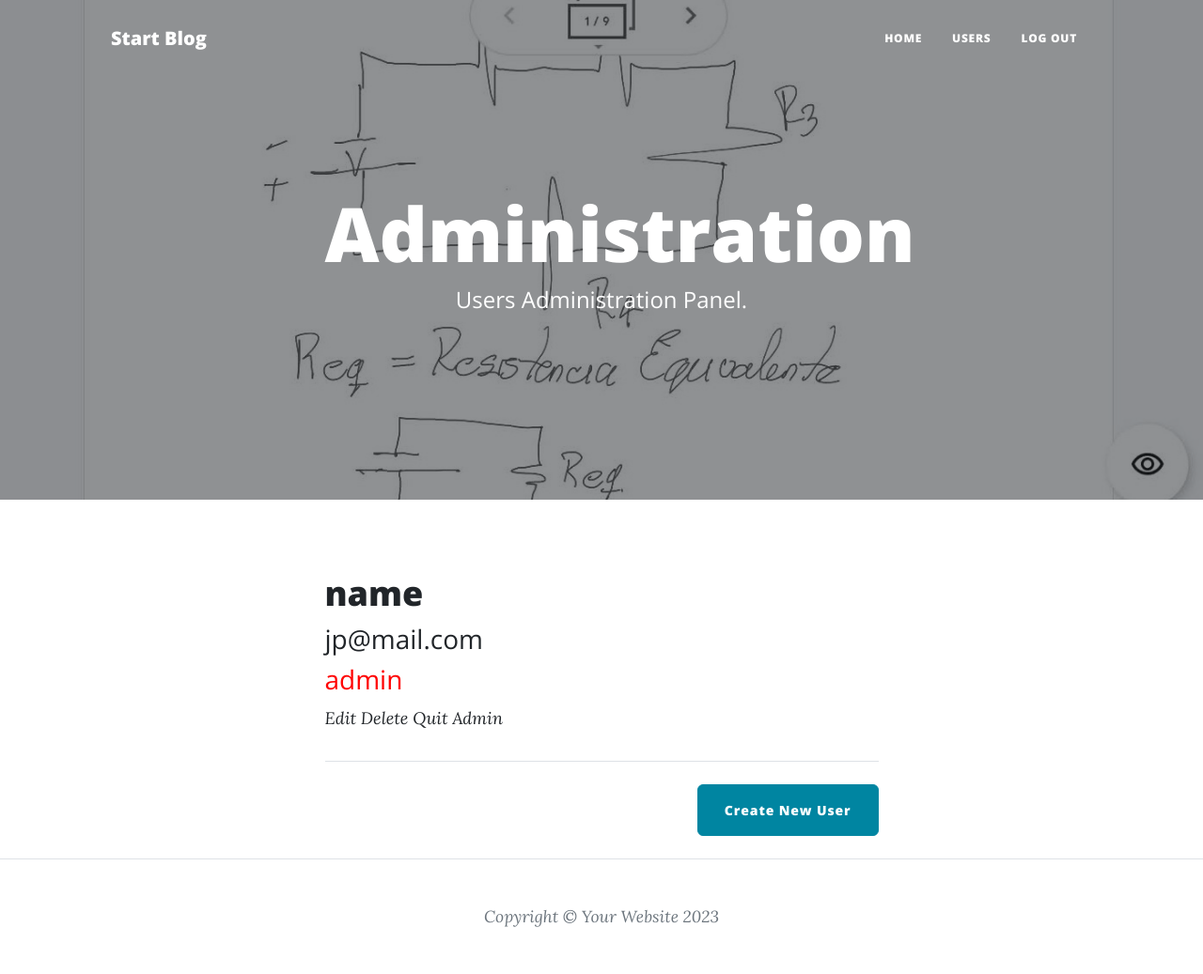
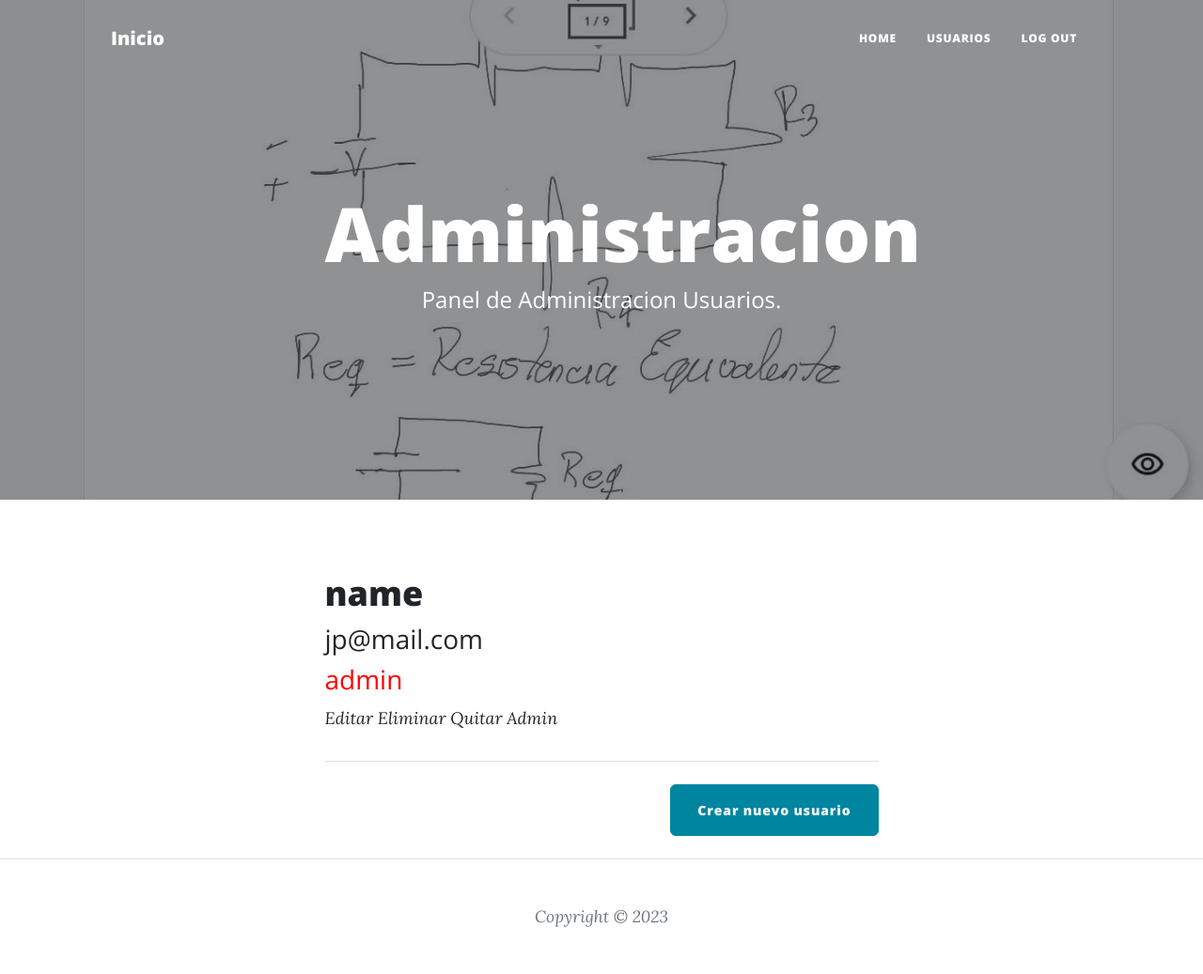
Before and after one commit to juanpsama/Document-Manager-Flask, a Flask app: page /users in a window 1280 px wide. Shown: the whole page at 94% size. Run offline with Flask 3, Linux system fonts and the light colour scheme; a user stored in the database is signed in; data comes from the database, SQL or seed files in the repository; some libraries are stand-ins or nearby versions.

Commit message:
feat: Updating text and titles in templates

```diff
--- a/templates/footer.html
+++ b/templates/footer.html
@@ -4,7 +4,7 @@
               <div class="row gx-4 gx-lg-5 justify-content-center">
                   <div class="col-md-10 col-lg-8 col-xl-7">
 
-                      <div class="small text-center text-muted fst-italic">Copyright &copy; Your Website 2023</div>
+                      <div class="small text-center text-muted fst-italic">Copyright &copy; 2023</div>
                   </div>
               </div>
           </div>
--- a/templates/header.html
+++ b/templates/header.html
@@ -6,7 +6,7 @@
   <meta name="viewport" content="width=device-width, initial-scale=1, shrink-to-fit=no" />
   <meta name="description" content="" />
   <meta name="author" content="" />
-  <title>Jpg's Blog</title>
+  <title>Gestion de Facturas</title>
   {% block styles %}
   <!-- Load Bootstrap-Flask CSS here -->
   {{ bootstrap.load_css() }}
@@ -29,7 +29,7 @@
   <!-- Navigation-->
   <nav class="navbar navbar-expand-lg navbar-light" id="mainNav">
     <div class="container px-4 px-lg-5">
-      <a class="navbar-brand" href="/">Start Blog</a>
+      <a class="navbar-brand" href="{{ url_for('get_all_posts') }}">Inicio</a>
       <button class="navbar-toggler" type="button" data-bs-toggle="collapse" data-bs-target="#navbarResponsive"
         aria-controls="navbarResponsive" aria-expanded="false" aria-label="Toggle navigation">
         Menu
@@ -40,10 +40,10 @@
           <li class="nav-item">
             <a class="nav-link px-lg-3 py-3 py-lg-4" href="{{ url_for('get_all_posts') }}">Home</a>
           </li>
-          {%if current_user.id == 1%}
+          {%if current_user.is_admin%}
           <li class="nav-item">
             <a class="nav-link px-lg-3 py-3 py-lg-4" href="{{ url_for('users_panel') }}">
-              Users
+              Usuarios
             </a>
           </li>
           {%endif%}
@@ -63,7 +63,7 @@
           </li>
           <li class="nav-item">
             <a class="nav-link px-lg-3 py-3 py-lg-4" href="{{ url_for('register') }}">
-              Register
+              Registrar
             </a>
           </li>
           {% endif %}
--- a/templates/index.html
+++ b/templates/index.html
@@ -6,8 +6,8 @@
     <div class="row gx-4 gx-lg-5 justify-content-center">
       <div class="col-md-10 col-lg-8 col-xl-7">
         <div class="site-heading">
-          <h1>Bills Administration</h1>
-          <span class="subheading">A collection of the bills.</span>
+          <h1>Administracion de facturas</h1>
+          <span class="subheading">Coleccion de todas las facturas.</span>
         </div>
       </div>
     </div>
@@ -41,7 +41,7 @@
       {% endfor %}
       <!-- New Post -->
       <div class="d-flex justify-content-end mb-4">
-        <a class="btn btn-primary float-right" href="{{url_for('add_new_post')}}">Create New Post</a>
+        <a class="btn btn-primary float-right" href="{{url_for('add_new_post')}}">Guardar Nueva Factura</a>
       </div>
     </div>
   </div>
--- a/templates/make-post.html
+++ b/templates/make-post.html
@@ -12,7 +12,7 @@ include "header.html" %}
           {% else: %}
           <h1>Nuevo Movimiento</h1>
           {% endif %}
-          <span class="subheading">You're going to make a great blog post!</span>
+          <span class="subheading">Llena todos los campos para capturar el Movimiento!</span>
         </div>
       </div>
     </div>
--- a/templates/post.html
+++ b/templates/post.html
@@ -60,7 +60,7 @@
         <!--Only show Edit Post button if user id is 1 (admin user) -->
         {%if current_user.is_admin%}
         <div class="d-flex justify-content-end mb-4">
-          <a class="btn btn-primary float-right" href="{{url_for('edit_post', bill_id=post.id)}}">Edit Post</a>
+          <a class="btn btn-primary float-right" href="{{url_for('edit_post', bill_id=post.id)}}">Editar Movimiento</a>
         </div>
         {%endif%}
 
--- a/templates/register.html
+++ b/templates/register.html
@@ -10,8 +10,8 @@
     <div class="row gx-4 gx-lg-5 justify-content-center">
       <div class="col-md-10 col-lg-8 col-xl-7">
         <div class="page-heading">
-          <h1>Register</h1>
-          <span class="subheading">Start Contributing to the Blog!</span>
+          <h1>Registrar</h1>
+          <span class="subheading">Empieza a capturar tus datos!</span>
         </div>
       </div>
     </div>
--- a/templates/test.html
+++ /dev/null
@@ -1 +0,0 @@
-<h1>Holaa</h1>
--- a/templates/users.html
+++ b/templates/users.html
@@ -6,8 +6,8 @@
     <div class="row gx-4 gx-lg-5 justify-content-center">
       <div class="col-md-10 col-lg-8 col-xl-7">
         <div class="site-heading">
-          <h1>Administration</h1>
-          <span class="subheading">Users Administration Panel.</span>
+          <h1>Administracion</h1>
+          <span class="subheading">Panel de Administracion Usuarios.</span>
 
         </div>
       </div>
@@ -29,9 +29,9 @@
             {%endif%}
           </a>
           <p class="post-meta">
-            <a href="{{url_for('edit_user', user_id = user.id)}}">Edit</a>
-            <a href="{{url_for('delete_user', user_id = user.id)}}">Delete</a>
-            <a href="{{url_for('change_admin', user_id = user.id)}}">{{ 'Quit Admin' if user.is_admin else 'Make Admin'}}</a>
+            <a href="{{url_for('edit_user', user_id = user.id)}}">Editar</a>
+            <a href="{{url_for('delete_user', user_id = user.id)}}">Eliminar</a>
+            <a href="{{url_for('change_admin', user_id = user.id)}}">{{ 'Quitar Admin' if user.is_admin else 'Hacer Admin'}}</a>
           </p>
         </div>
         <!-- Divider-->
@@ -39,7 +39,7 @@
         {% endfor %}
         <!-- New Post -->
         <div class="d-flex justify-content-end mb-4">
-          <a class="btn btn-primary float-right" href="{{url_for('register')}}">Create New User</a>
+          <a class="btn btn-primary float-right" href="{{url_for('register')}}">Crear nuevo usuario</a>
         </div>
       </div>
     </div>
--- a/test.py
+++ /dev/null
@@ -1,2 +0,0 @@
-from datetime import datetime
-print(str(datetime.now()).replace(' ', '_'))
```
